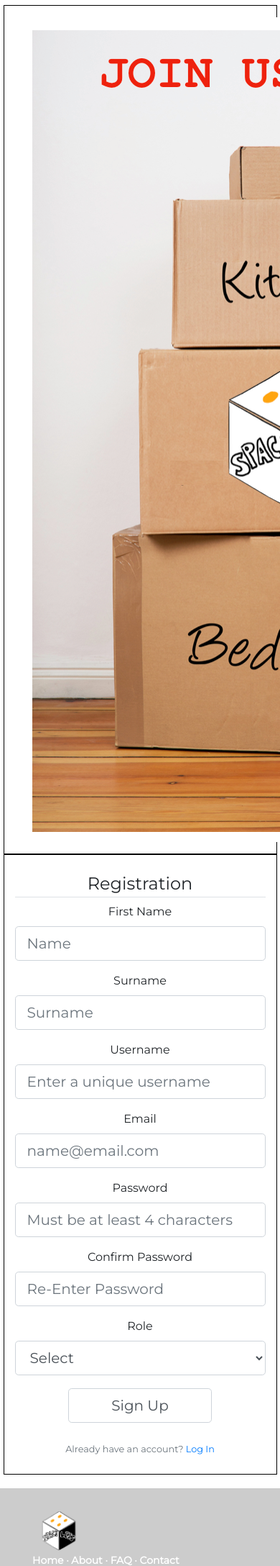
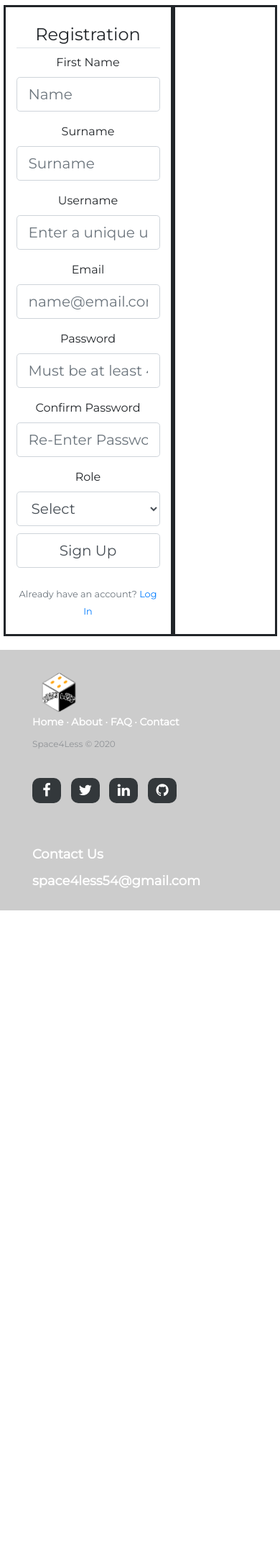
Before and after one commit to Jasmanji/Group5_Space4Less, a Flask app: page /signup in a window 390 px wide; the page is wider, and only the part inside the window is pictured. Shown: the part 63-2239 px from the top of that part at 72% size. After the commit the page ends 1328 px from the top of that part, so only its background shows below. Run offline with Flask 2, Linux system fonts and the light colour scheme; some libraries are stand-ins or nearby versions.

Commit message:
more changes to signup

```diff
--- a/app/static/design.css
+++ b/app/static/design.css
@@ -33,7 +33,6 @@
     float:left;
     border: 2px solid black;
 
-
 }
 
 .signup-image{
@@ -65,10 +64,10 @@
 
 .col {
   flex: 1; /* additionally, equal width */
+  padding: 1em;
+  border: solid ;
+}
 
-  padding: 1em;
-  border: 1px solid black;
-}
 
 #profile_picture{
   border: 7px solid black;
@@ -360,7 +359,7 @@ section {
     .signup-right .signup-left{
         float: none;
         }
-    .signup-right{
+    .signup-image{
        display: none ;
     }
 
--- a/app/templates/signup.html
+++ b/app/templates/signup.html
@@ -8,9 +8,6 @@
 
 
     <div class="row">
-   <div class="col">
-        <img class="signup-image"  alt="ready to join us?!" src= "{{ url_for('static', filename='signup-image.png') }}">
-   </div>
 
 
         <div class="col">
@@ -18,7 +15,7 @@
             <!--  creating the list of input required for sign up page -->
             <!-- we want the method to be POST and action we set as an empty string so that it goes back to the same route
              once the method is POST. -->
-            <div class="content-section signup-image">
+            <div class="content-section ">
                 <form method="POST" novalidate>
                     {{ form.hidden_tag() }} <!-- we add a CSRF token for protection against furgery attacks -->
                     <fieldset class="form-design">
@@ -132,7 +129,8 @@
                             <!-- added this above class and the below id to make the elements easier to target with css -->
                             <p id="signupbutton">{{ form.submit(class="form-control form-control-lg") }}</p></div>
                         <br>
-                        <small class="text-muted">Already have an account? <a href="{{ url_for('main.login') }}">Log In</a>
+                        <small class="text-muted">Already have an account? <a href="{{ url_for('main.login') }}">Log
+                            In</a>
                         </small>
                     </fieldset>
 
@@ -140,6 +138,10 @@
                 </form>
             </div>
         </div>
+        <div class="col">
+            <img class="signup-image" alt="ready to join us?!"
+                 src="{{ url_for('static', filename='signup-image.png') }}">
         </div>
     </div>
+
 {% endblock content %}
```
Lines whose indentation alone changed are shown as unchanged.
